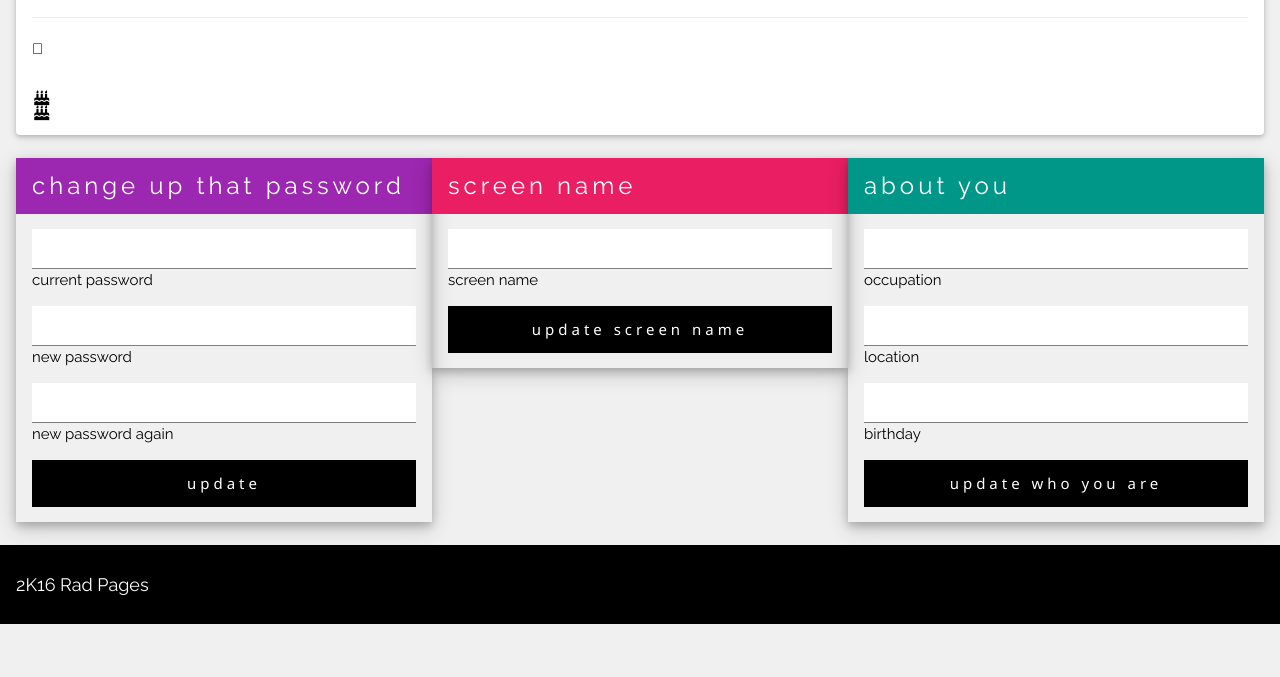
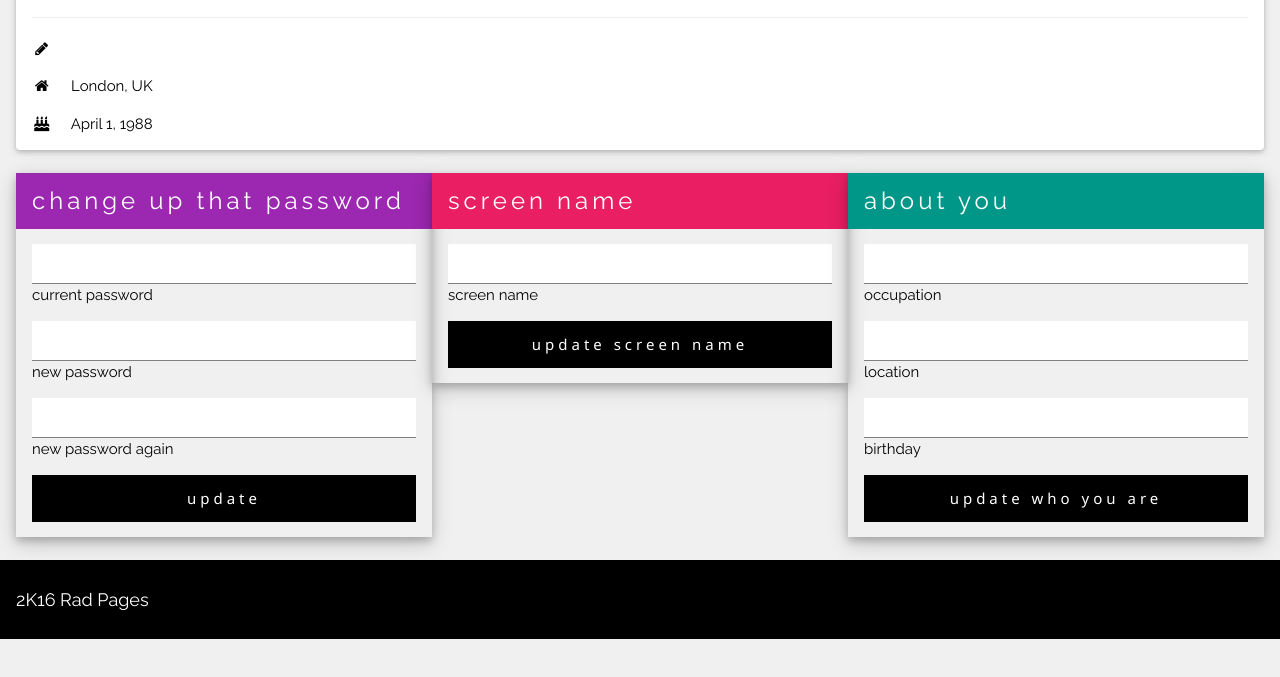
Before and after one commit to cpi310proj/cpi310proj.github.io, a plain HTML site: page AccountSettings.html in a window 1280 px wide. Shown: the part 121-798 px from the top of the page. Drawn offline with Linux system fonts and the light colour scheme; no server answers.

Commit message:
trying different approach

```diff
--- a/AccountSettings.html
+++ b/AccountSettings.html
@@ -56,9 +56,9 @@ html,body,h1,h2,h3,h4,h5 {font-family: "Raleway", sans-serif}
          <h4 id="screenName" class="w3-center"></h4>
          <p class="w3-center"><img src="bird.jpg" class="w3-circle" style="height:106px;width:106px" alt="Avatar"></p>
          <hr>
-         <p id="jobLabel" class="fa-birthday-cake"></p>
-         <p id="locationLabel"> <i></i></p>
-         <p class="fa fa-birthday-cake fa-fw w3-margin-right w3-text-theme" id="birthdayLabel"> <i class="fa fa-birthday-cake fa-fw w3-margin-right w3-text-theme"></i></p>
+         <p id="jobLabel"><i class="fa fa-pencil fa-fw w3-margin-right w3-text-theme"></i></p>
+         <p><i class="fa fa-home fa-fw w3-margin-right w3-text-theme"></i> London, UK</p>
+         <p><i class="fa fa-birthday-cake fa-fw w3-margin-right w3-text-theme"></i> April 1, 1988</p>
         </div>
       </div>
       <br>
@@ -184,7 +184,8 @@ function onload() {
         jobLabel.innerHTML = " Set your occupation";
       }
       else {
-        jobLabel.innerHTML = " " + occupation;
+        var jobNode = document.createTextNode(occupation);
+        jobLabel.appendChild(jobNode);
       }
 
       if(birthday == null || birthday == "") {
```
